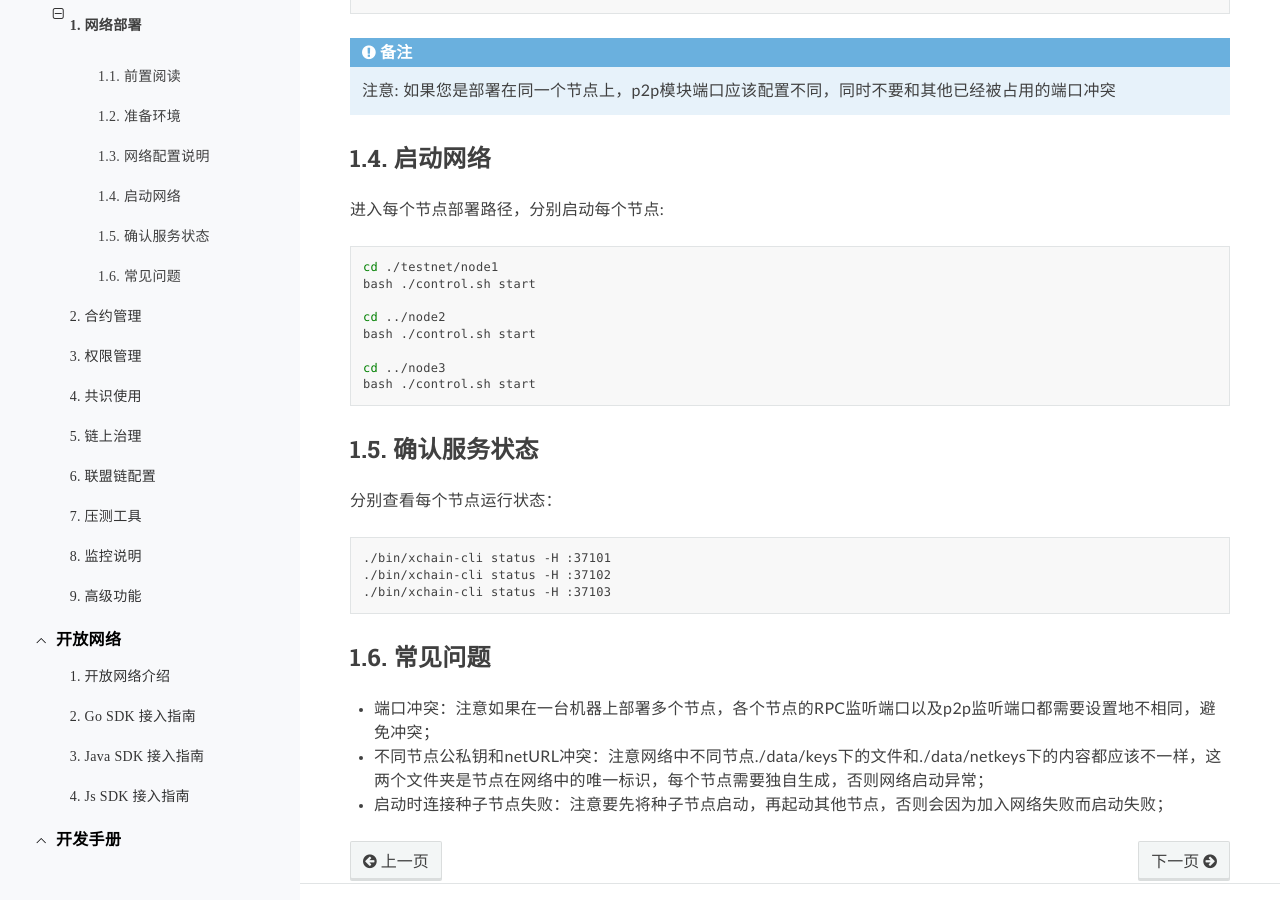
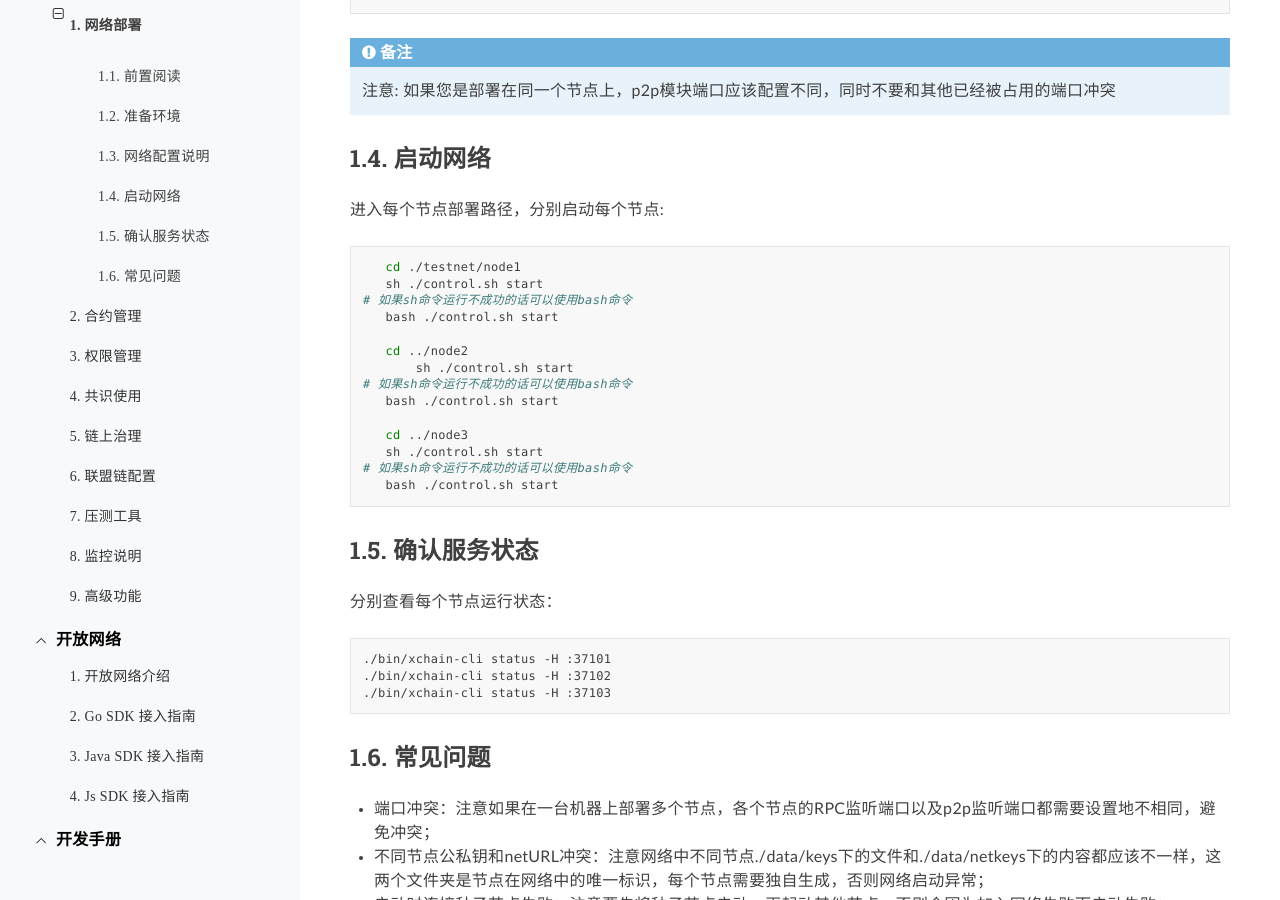
Before and after one commit to xuperchain/docs, a Sphinx documentation site: the page built from source/advanced_usage/multi_nodes.rst, in a window 1280 px wide and 900 px high, scrolled down 3555 px. Built offline with Sphinx 7.4.7 and the Read the Docs theme 2.0.0, drawn with Linux system fonts in a browser that asks for light colours.

Commit message:
Update multi_nodes.rst

```diff
--- a/source/advanced_usage/multi_nodes.rst
+++ b/source/advanced_usage/multi_nodes.rst
@@ -217,12 +217,18 @@
 .. code-block:: bash
 
     cd ./testnet/node1
+    sh ./control.sh start
+ # 如果sh命令运行不成功的话可以使用bash命令
     bash ./control.sh start
 
     cd ../node2
+        sh ./control.sh start
+ # 如果sh命令运行不成功的话可以使用bash命令
     bash ./control.sh start
 
     cd ../node3
+    sh ./control.sh start
+ # 如果sh命令运行不成功的话可以使用bash命令
     bash ./control.sh start
 
 
```
